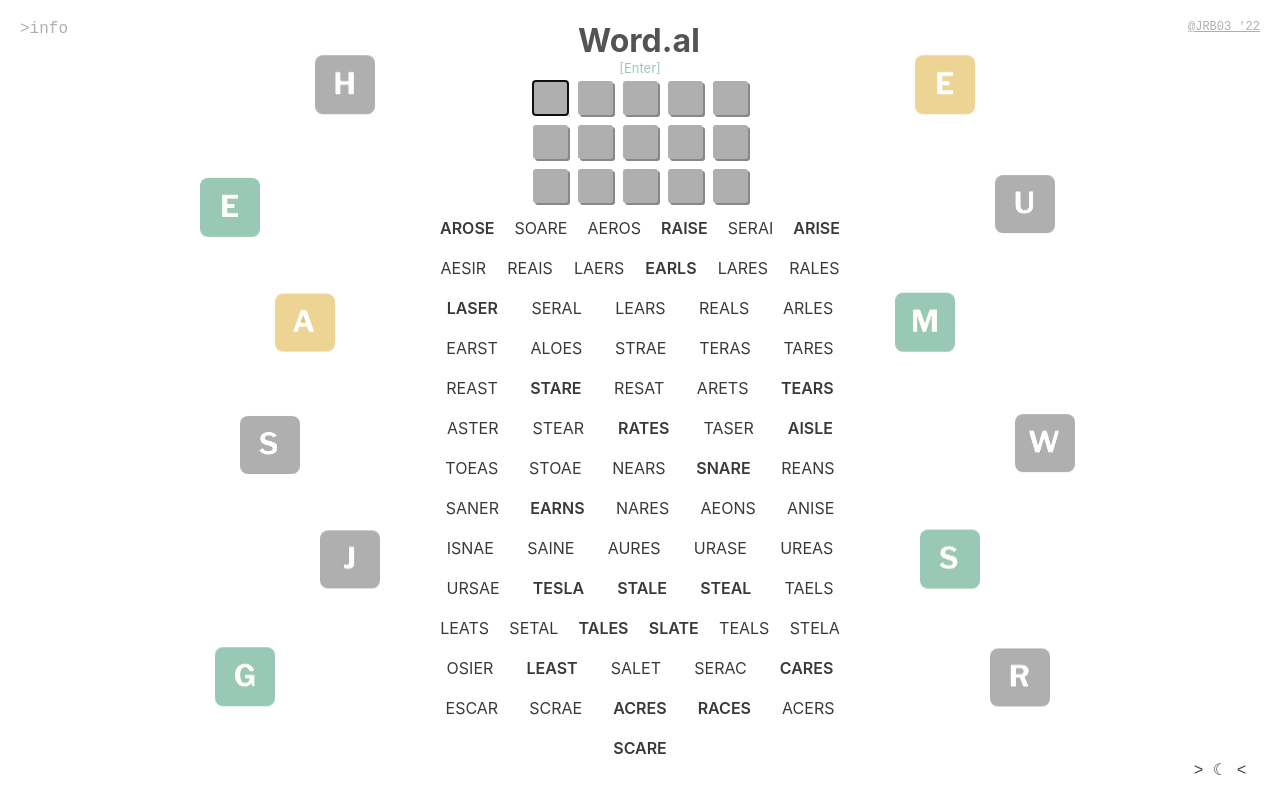
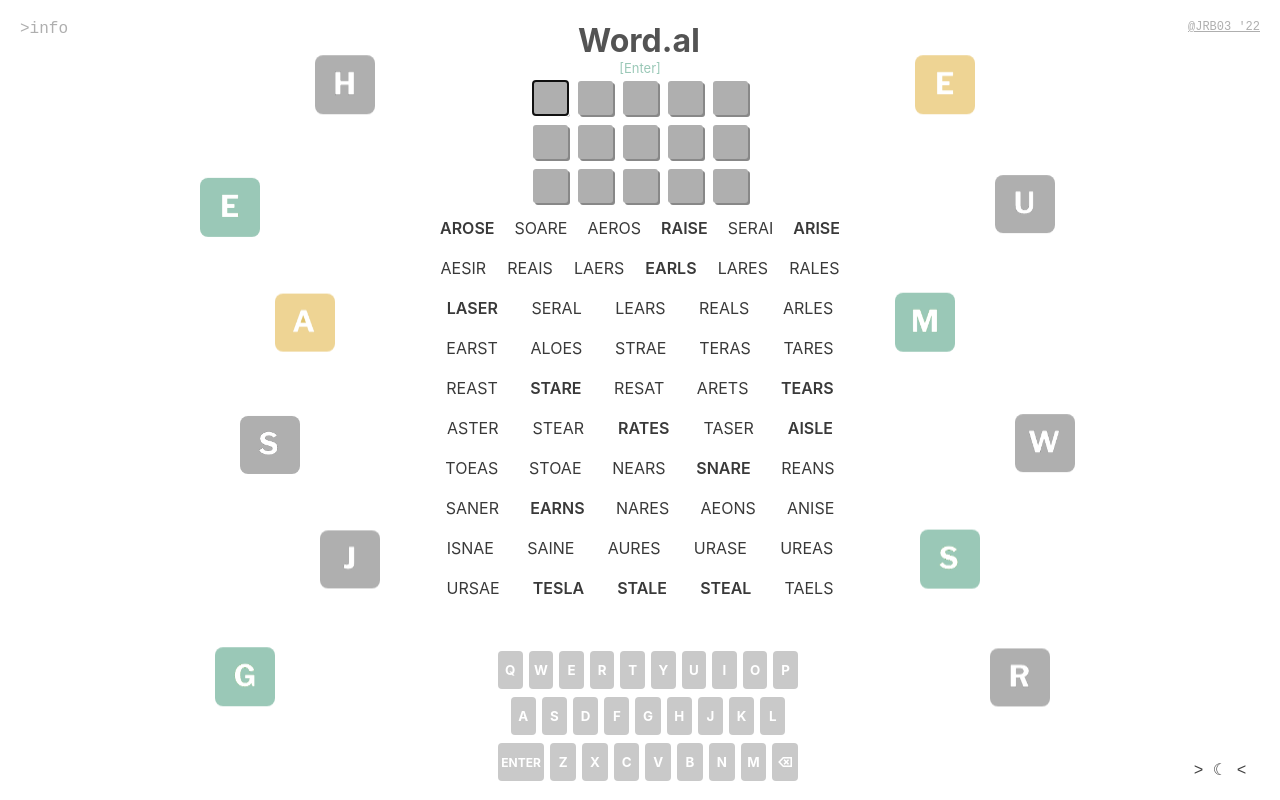
Before and after one commit to JRB03/wordai, a React (Create React App) app: page / in a window 1280 px wide. Built offline with nearby package versions, Linux system fonts and the light colour scheme.

Commit message:
Created keyboard, does nothing rn

```diff
--- a/src/App.js
+++ b/src/App.js
@@ -2,6 +2,7 @@ import './style/App.css';
 import { useState, useEffect } from 'react';
 
 import Guess from './components/Guess.js';
+import Keyboard from './components/Keyboard.js';
 
 import words from './pop/words.js';
 import popwords from './pop/popwords.js';
@@ -30,7 +31,7 @@ function App() {
 
   const numG = 3;
   const popBold = 3250;
-  const listSize = 69;
+  const listSize = 52;
 
   const [dark, setDark] = useState(false);
 
@@ -145,6 +146,10 @@ function App() {
     setDark(!dark);
   };
 
+  const triggerKeyPress = (k) => {
+    this.ref.dispatchEvent(new KeyboardEvent('keypress', { key: k }));
+  }
+
   return (
     <div id='wordaI'>
       <div id='header'>
@@ -184,6 +189,7 @@ function App() {
               return <p className='word'>{w}</p>
             })}
           </div>
+
         </div>
 
         <div id='border-right' className='border'>
@@ -196,9 +202,7 @@ function App() {
           <a id='mode' onClick={() => modeToggle()}>{(dark) ? ('> ☀ <') : ('> ☾ <')}</a>
         </div>
       </div>
-
-
-
+      <Keyboard/>
     </div>
   );
 }
--- a/src/components/Guess.js
+++ b/src/components/Guess.js
@@ -84,9 +84,6 @@ const Guess = (props) => {
       if(c.c === 2) return '#9ac8b7';
    };
    useEffect(() => {
-
-   },[l1,l2,l3,l4,l5]);
-   useEffect(() => {
       let guess = [l1,l2,l3,l4,l5];
       //update parent list
       props.updateList(guess,props.num);
--- /dev/null
+++ b/src/components/Keyboard.js
@@ -0,0 +1,20 @@
+import '../style/Keyboard.css';
+import {useState} from 'react';
+
+const Keyboard = (props) => {
+   return (
+      <div id="keyboard">
+            <div class="row">
+              <button data-key="q" onClick={() => console.log("hello")} disabled>q</button><button data-key="w">w</button><button data-key="e">e</button><button data-key="r">r</button><button data-key="t">t</button><button data-key="y">y</button><button data-key="u">u</button><button data-key="i">i</button><button data-key="o">o</button><button data-key="p">p</button>
+            </div>
+            <div class="row">
+              <div class="spacer half"></div><button data-key="a">a</button><button data-key="s">s</button><button data-key="d">d</button><button data-key="f">f</button><button data-key="g">g</button><button data-key="h">h</button><button data-key="j">j</button><button data-key="k">k</button><button data-key="l">l</button><div class="spacer half"></div>
+            </div>
+            <div class="row">
+              <button data-key="↵" class="one-and-a-half">enter</button><button data-key="z">z</button><button data-key="x">x</button><button data-key="c">c</button><button data-key="v">v</button><button data-key="b">b</button><button data-key="n">n</button><button data-key="m">m</button><button data-key="←" class="one">⌫</button>
+            </div>
+          </div>
+   )
+}
+
+export default Keyboard;
--- /dev/null
+++ b/src/style/Keyboard.css
@@ -0,0 +1,79 @@
+#keyboard {
+   margin: 0 8px;
+   width: 420px;
+   position: absolute;
+   top: 90%;
+   left: 50%;
+   transform: translate(-50%, -50%);
+
+   justify-content: center;
+ }
+
+ .row {
+   display: flex;
+   width: 300px;
+   margin: 0 auto 8px;
+   /* https://stackoverflow.com/questions/46167604/ios-html-disable-double-tap-to-zoom */
+   touch-action: manipulation;
+ }
+
+ button {
+   font-family: inherit;
+   font-weight: bold;
+   border: 0;
+   padding: 0;
+   margin: 0 6px 0 0;
+   height: 38px;
+   width: 20px;
+   border-radius: 4px;
+   cursor: pointer;
+   user-select: none;
+   background-color: #c9c9c9;
+   color: white;
+   flex: 1;
+   display: flex;
+   justify-content: center;
+   align-items: center;
+   text-transform: uppercase;
+   -webkit-tap-highlight-color: rgba(0,0,0,0.3);
+ }
+
+ button.fade {
+   transition: background-color 0.1s ease, color 0.1s ease;
+ }
+
+ button:last-of-type {
+   margin: 0;
+ }
+
+ .half {
+   flex: 0.5;
+ }
+
+ .one {
+   flex: 1;
+ }
+
+ .one-and-a-half {
+   flex: 1.8;
+   font-size: 12px;
+ }
+
+ .two {
+   flex: 2;
+ }
+
+ button[data-state='correct'] {
+   background-color: var(--key-bg-correct);
+   color: var(--key-evaluated-text-color);
+ }
+
+ button[data-state='present'] {
+   background-color: var(--key-bg-present);
+   color: var(--key-evaluated-text-color);
+ }
+
+ button[data-state='absent'] {
+   background-color: var(--key-bg-absent);
+   color: var(--key-evaluated-text-color);
+ }
```
Also changed, not shown: src/style/App.css (line endings or trailing spaces).
